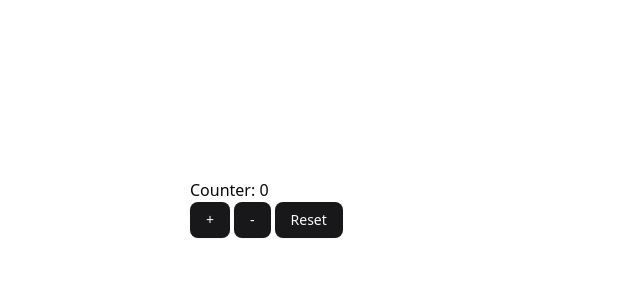
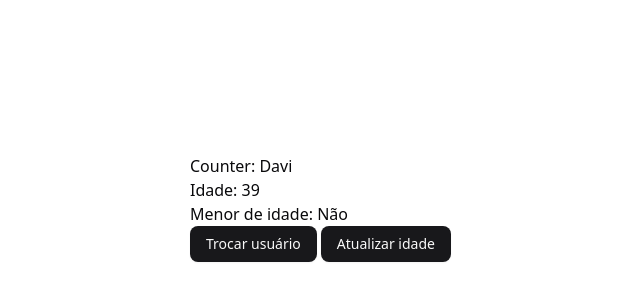
Before and after one commit to davi1985/mastering-react-hooks, a React (Vite) app: page / in a window 1280 px wide. Shown: the part 192-492 px from the top of the page, without its empty margins (258-898 px from the left). Built offline with nearby package versions, Linux system fonts and the light colour scheme.

Commit message:
intro useReducer

```diff
--- a/src/App.tsx
+++ b/src/App.tsx
@@ -1,9 +1,9 @@
-import { State } from './hooks/01-useState'
+import { Reducer } from './hooks/01-useReducer'
 
 export const App = () => (
   <div className="min-h-screen grid place-items-center">
     <div className="w-full max-w-sm">
-      <State />
+      <Reducer />
     </div>
   </div>
 )
--- /dev/null
+++ b/src/hooks/01-useReducer.tsx
@@ -0,0 +1,49 @@
+import { Button } from '@/components/ui/button'
+import { useState } from 'react'
+
+type User = {
+  id: number
+  name: string
+  age: number
+}
+
+export const Reducer = () => {
+  const [user, setUser] = useState<User>({
+    id: Date.now(),
+    name: 'Davi',
+    age: 39,
+  })
+  const [isUnderage, setIsUnderage] = useState(false)
+
+  const handleChangeUser = () => {
+    const age = 17
+    setUser((prevState) => ({
+      ...prevState,
+      name: 'Davi Silva',
+      age,
+    }))
+
+    setIsUnderage(age < 18)
+  }
+
+  const handleRefreshAge = () => {
+    const age = 40
+    setUser((prevState) => ({
+      ...prevState,
+      age,
+    }))
+
+    setIsUnderage(age < 18)
+  }
+
+  return (
+    <div className="space-x-1">
+      <h1>Counter: {user.name}</h1>
+      <h2>Idade: {user.age}</h2>
+      <h3>Menor de idade: {isUnderage ? 'Sim' : 'Não'}</h3>
+
+      <Button onClick={handleChangeUser}>Trocar usuário</Button>
+      <Button onClick={handleRefreshAge}>Atualizar idade</Button>
+    </div>
+  )
+}
--- a/src/hooks/01-useState.tsx
+++ b/src/hooks/01-useState.tsx
@@ -22,7 +22,7 @@ export const State = () => {
       <h1>Counter: {counter}</h1>
 
       <Button onClick={handlePlus}>+</Button>
-      <Button onClick={handleMinus}>-</Button>
+      <Button onClick={handlePlus}>+</Button>
       <Button onClick={handleReset}>Reset</Button>
     </div>
   )
```
